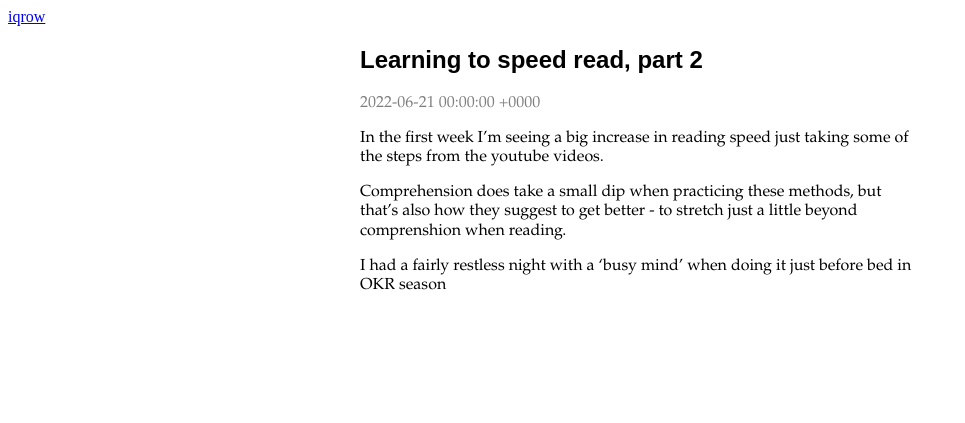
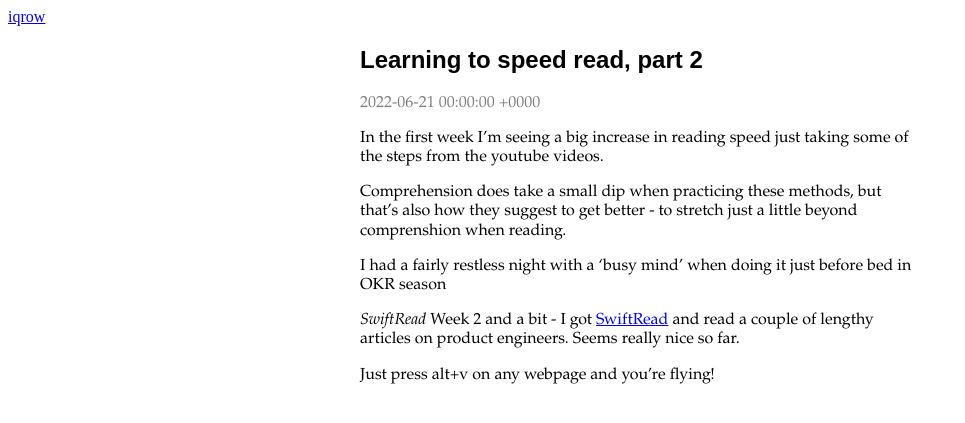
Before and after one commit to iqrow/iqrow.github.io, a Jekyll site: the page built from _posts/2022-06-21-Learning-to-speed-read-2.md, in a window 1280 px wide. Shown: the top 423 px of the page, without its empty margins (0-965 px from the left). Built offline with Jekyll 4.4.1, drawn with Linux system fonts in a browser that asks for light colours; our own code applies the rules of GitHub Pages for plain Markdown files.

Commit message:
swiftread

```diff
--- a/_posts/2022-06-21-Learning-to-speed-read-2.md
+++ b/_posts/2022-06-21-Learning-to-speed-read-2.md
@@ -8,3 +8,8 @@ In the first week I'm seeing a big increase in reading speed just taking some of
 Comprehension does take a small dip when practicing these methods, but that's also how they suggest to get better - to stretch just a little beyond comprenshion when reading.
 
 I had a fairly restless night with a 'busy mind' when doing it just before bed in OKR season
+
+*SwiftRead*
+Week 2 and a bit - I got [SwiftRead](https://chrome.google.com/webstore/detail/swiftread-read-faster-lea/ipikiaejjblmdopojhpejjmbedhlibno) and read a couple of lengthy articles on product engineers. Seems really nice so far.
+
+Just press alt+v on any webpage and you're flying!
```
